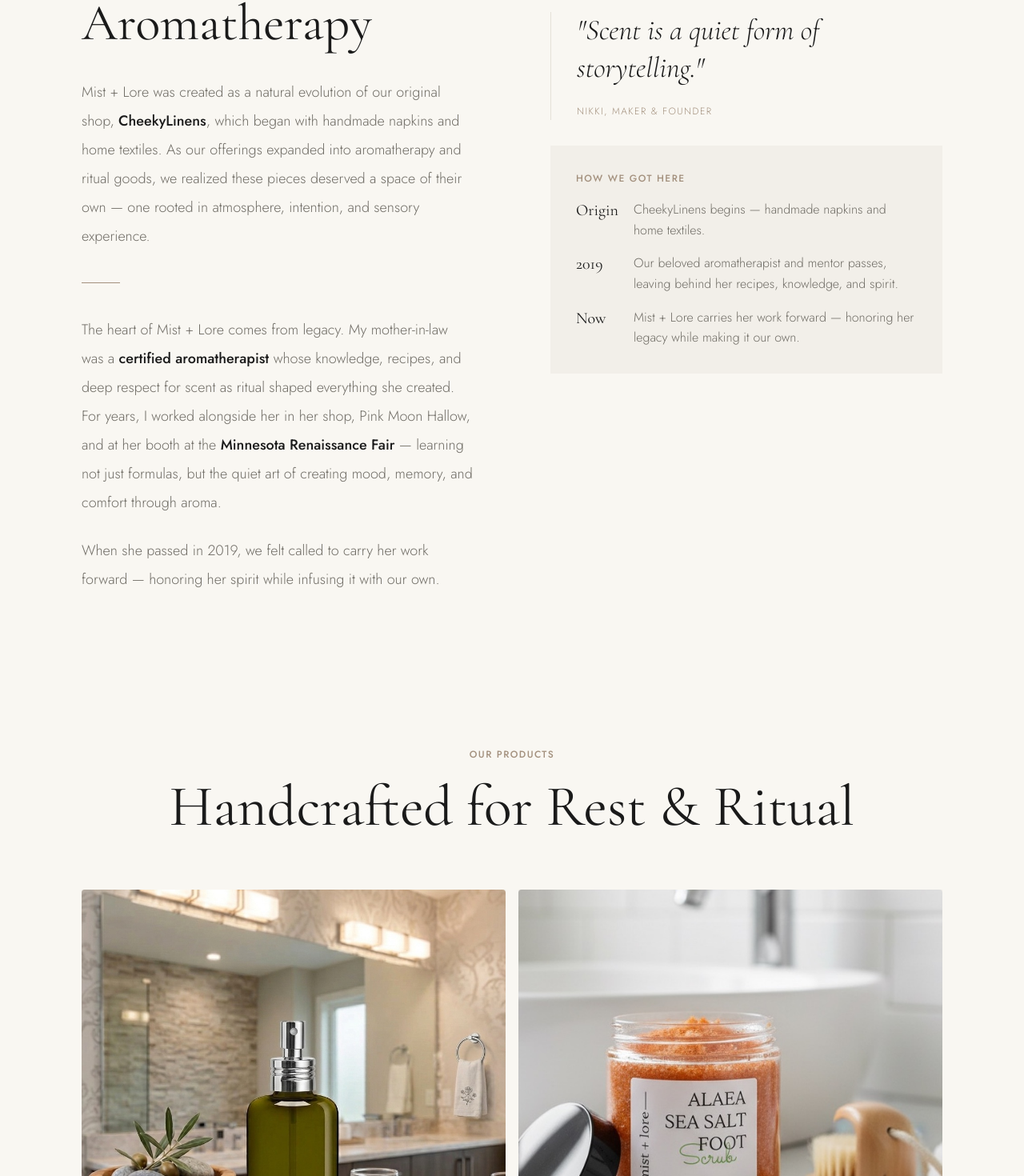
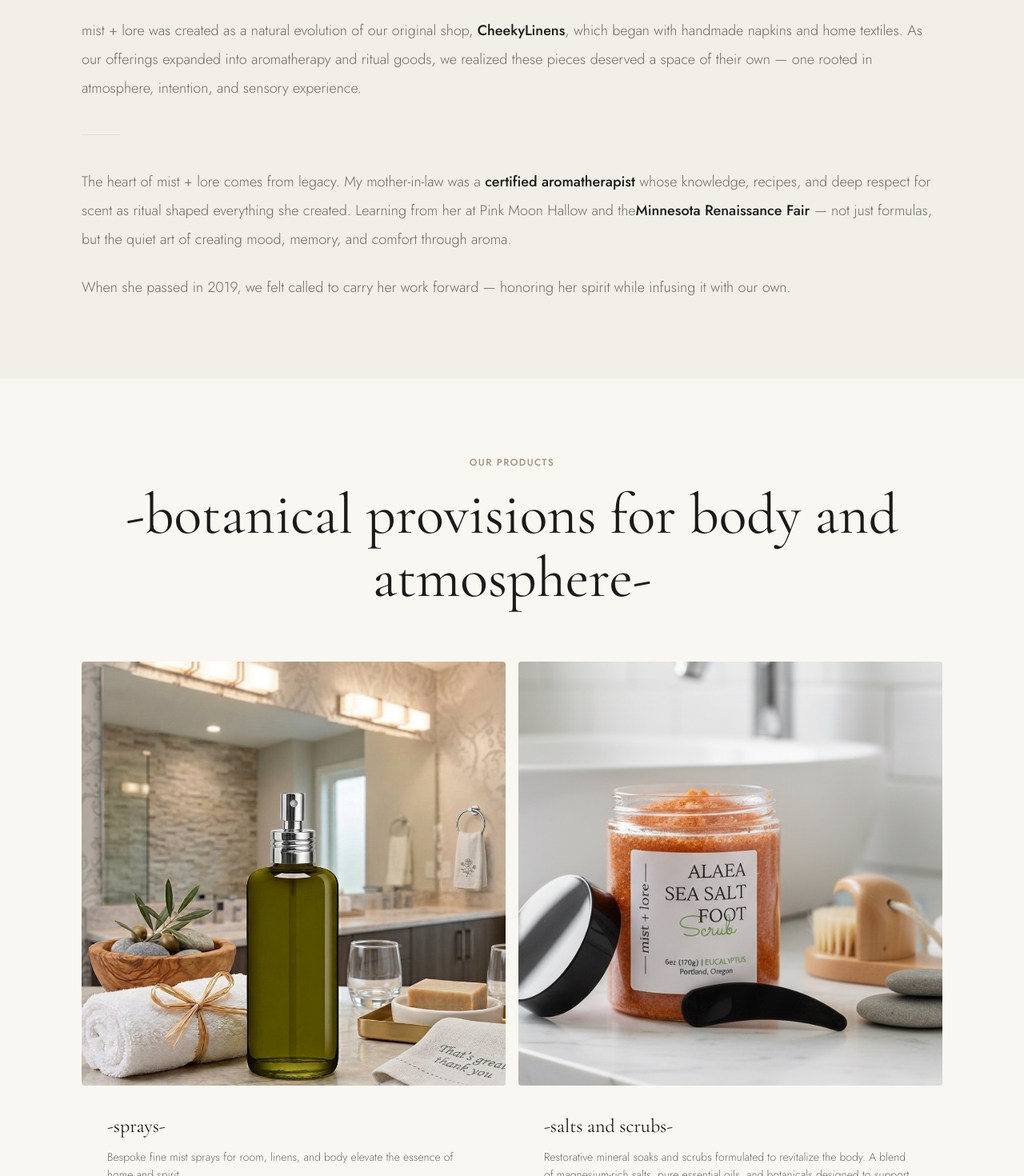
Before and after one commit to emb417/mistandlore, a Next.js app: page / in a window 1280 px wide. Shown: the part 808-2278 px from the top of the page at 80% size. Built offline with nearby package versions, Linux system fonts and the light colour scheme.

Commit message:
patch: content and style updates

```diff
--- a/src/components/layout/Nav.jsx
+++ b/src/components/layout/Nav.jsx
@@ -49,7 +49,7 @@
     <nav ref={navRef} className={`${styles.nav}${scrolled ? ` ${styles['nav--scrolled']}` : ''}${isMenuOpen ? ` ${styles['nav--menu-open']}` : ''}`}>
       <div className={`${styles.inner} container`}>
         <a href="#" className={styles.wordmark} onClick={closeMenu}>
-          Mist <span>+</span> Lore
+          mist <span>+</span> lore
         </a>
 
         <button
--- a/src/components/sections/Hero.module.css
+++ b/src/components/sections/Hero.module.css
@@ -4,7 +4,7 @@
   flex-direction: column;
   align-items: center;
   justify-content: flex-start;
-  padding: var(--space-8);
+  padding: var(--space-24) var(--space-8);
   padding-top: calc(var(--space-24) + var(--space-8));
   background-color: var(--color-parchment);
   overflow: hidden;
@@ -38,7 +38,9 @@
   width: 100%;
   height: 100%;
   object-fit: cover;
-  transition: transform 1.2s var(--ease-gentle), filter 0.6s var(--ease-gentle);
+  transition:
+    transform 1.2s var(--ease-gentle),
+    filter 0.6s var(--ease-gentle);
 }
 
 .tileOverlay {
@@ -68,7 +70,7 @@
 }
 
 .tile:hover {
-    border-radius: var(--radius-lg);
+  border-radius: var(--radius-lg);
 }
 
 .tile:hover .image {
@@ -81,8 +83,14 @@
 }
 
 @keyframes fadeUp {
-  from { opacity: 0; transform: translateY(20px); }
-  to { opacity: 1; transform: translateY(0); }
+  from {
+    opacity: 0;
+    transform: translateY(20px);
+  }
+  to {
+    opacity: 1;
+    transform: translateY(0);
+  }
 }
 
 /* Wide Desktop: 4x1 grid */
@@ -99,7 +107,9 @@
     padding-top: calc(var(--space-16) + var(--space-12));
     padding-bottom: var(--space-20);
   }
-  .grid { gap: var(--space-2); }
+  .grid {
+    gap: var(--space-2);
+  }
   .tileOverlay {
     opacity: 1;
     background: linear-gradient(to top, var(--color-obsidian), transparent);
--- a/src/components/sections/Maker.jsx
+++ b/src/components/sections/Maker.jsx
@@ -24,8 +24,9 @@
 
           <div className={styles.body}>
             <p>
-              I'm <strong>Nikki</strong>, the maker behind Mist + Lore and
-              <a href={CHEEKY_URL} target="_blank" rel="noopener noreferrer">CheekyLinens</a>. I find joy in creating goods that bring warmth,
+              I'm <strong>Nikki</strong>, the maker behind <a href={ETSY_URL} target="_blank" rel="noopener noreferrer" className={styles.link}>mist + lore</a> and{" "}
+              <a href={CHEEKY_URL} target="_blank" rel="noopener noreferrer" className={styles.link}>CheekyLinens</a>.
+              I find joy in creating goods that bring warmth,
               comfort, and beauty into people's homes — objects that feel both
               functional and a little bit magical.
             </p>
--- a/src/components/sections/Maker.module.css
+++ b/src/components/sections/Maker.module.css
@@ -86,6 +86,17 @@
   color: var(--color-obsidian);
 }
 
+.link {
+  color: var(--color-obsidian);
+  border-bottom: var(--border-thin);
+  transition: all var(--duration-fast) var(--ease-gentle);
+}
+
+.link:hover {
+  color: var(--color-ash);
+  border-bottom: var(--border-obsidian);
+}
+
 .shops {
   display: flex;
   gap: var(--space-4);
--- a/src/components/sections/Philosophy.jsx
+++ b/src/components/sections/Philosophy.jsx
@@ -33,7 +33,7 @@
               it feel alive.
             </p>
             <p>
-              With Mist + Lore, you are invited to choose your environment —
+              With mist + lore, you are invited to choose your environment —
               whether that's peaceful, cozy, loving, restorative, or simply
               beautiful.
             </p>
--- a/src/components/sections/Products.jsx
+++ b/src/components/sections/Products.jsx
@@ -5,26 +5,26 @@
 const categories = [
   {
     image: '/vintage_green_chrome_spray.jpg',
-    name: 'Sprays',
-    desc: 'Artisanal body and linen mists for home and spirit.',
+    name: 'sprays',
+    desc: 'Bespoke fine mist sprays for room, linens, and body elevate the essence of home and spirit.',
     url: "https://www.etsy.com/shop/mistandlore/?etsrc=sdt&section_id=57292809",
   },
   {
     image: '/scrub_eucalyptus.jpg',
-    name: 'Salts and Scrubs',
-    desc: 'Mineral-rich exfoliants infused with pure essential oils.',
+    name: 'salts and scrubs',
+    desc: 'Restorative mineral soaks and scrubs formulated to revitalize the body. A blend of magnesium-rich salts, pure essential oils, and botanicals designed to support physical recovery and intentional rest.',
     url: "https://www.etsy.com/shop/mistandlore/?etsrc=sdt&section_id=57708486",
   },
   {
     image: '/boho_eye_pillows.jpg',
-    name: 'Hot/Cold Therapy',
-    desc: 'Weighted eye pillows and wraps for deep relaxation.',
+    name: 'hot and cold therapy',
+    desc: 'Restorative weighted wraps and pillows formulated to provide targeted relief. A blend of temperature-responsive grains, pure essential oils, and botanicals designed to support physical comfort and intentional stillness.',
     url: "https://www.etsy.com/shop/mistandlore/?etsrc=sdt&section_id=57551100",
   },
   {
     image: '/kyphi_new_2.jpg',
     name: 'Incense',
-    desc: 'Ancient Egyptian Kyphi and hand-dipped botanical sticks.',
+    desc: 'Restorative resins and sticks formulated to shift the atmosphere. A blend of traditional aromatics, rare resins, and harvested botanicals designed to support sensory presence and intentional ritual.',
     url: "https://www.etsy.com/shop/mistandlore/?etsrc=sdt&section_id=57225275",
   },
 ]
@@ -37,7 +37,7 @@
         <div className={styles.header}>
           <p className="eyebrow">Our Products</p>
           <h2 className={`display ${styles.heading}`}>
-            Handcrafted for Rest &amp; Ritual
+            -botanical provisions for body and atmosphere-
           </h2>
         </div>
 
@@ -48,7 +48,7 @@
                 <img src={image} alt={name} className={styles.image} />
               </div>
               <div className={styles.tileContent}>
-                <h3 className={styles.tileName}>{name}</h3>
+                <h3 className={styles.tileName}>-{name}-</h3>
                 <p className={styles.tileDesc}>{desc}</p>
                 <a href={url} className={styles.tileLink}>Shop Category</a>
               </div>
@@ -58,7 +58,7 @@
 
         <div className={styles.footer}>
           <p className={styles.footerText}>
-            Every item is handmade in small batches in Portland, Oregon.
+            Meticulously crafted in small batches and made to order in our Portland, Oregon studio.
           </p>
           <a
             href={ETSY_URL}
--- a/src/components/sections/Products.module.css
+++ b/src/components/sections/Products.module.css
@@ -47,6 +47,7 @@
 .tileContent {
   padding: var(--space-8);
   background-color: var(--color-parchment);
+  height: 100%;
 }
 
 .tileName {
--- a/src/components/sections/Story.jsx
+++ b/src/components/sections/Story.jsx
@@ -11,7 +11,7 @@
   },
   {
     year: 'Now',
-    text: 'Mist + Lore carries her work forward — honoring her legacy while making it our own.',
+    text: 'mist + lore carries her work forward — honoring her legacy while making it our own.',
   },
 ]
 
@@ -28,7 +28,7 @@
 
           <div className={styles.body}>
             <p>
-              Mist + Lore was created as a natural evolution of our original
+              mist + lore was created as a natural evolution of our original
               shop, <a href="https://cheekylinens.etsy.com" target="_blank" rel="noopener noreferrer"><strong>CheekyLinens</strong></a>, which began with handmade
               napkins and home textiles. As our offerings expanded into
               aromatherapy and ritual goods, we realized these pieces deserved
@@ -39,14 +39,12 @@
             <div className={styles.divider} />
 
             <p>
-              The heart of Mist + Lore comes from legacy. My mother-in-law was
+              The heart of mist + lore comes from legacy. My mother-in-law was
               a <strong>certified aromatherapist</strong> whose knowledge,
               recipes, and deep respect for scent as ritual shaped everything
-              she created. For years, I worked alongside her in her shop,
-              Pink Moon Hallow, and at her booth at the{' '}
-              <strong>Minnesota Renaissance Fair</strong> — learning not just
-              formulas, but the quiet art of creating mood, memory, and comfort
-              through aroma.
+              she created. Learning from her at Pink Moon Hallow and the
+              <strong>Minnesota Renaissance Fair</strong> — not just formulas,
+              but the quiet art of creating mood, memory, and comfort through aroma.
             </p>
 
             <p>
@@ -55,26 +53,6 @@
             </p>
           </div>
         </div>
-
-        <div className={styles.aside}>
-          <div className={styles.pullquote}>
-            <blockquote>
-              "Scent is a quiet form of storytelling."
-            </blockquote>
-            <cite>Nikki, maker &amp; founder</cite>
-          </div>
-
-          <div className={styles.origins}>
-            <p className={styles.originsLabel}>How we got here</p>
-            {timeline.map(({ year, text }) => (
-              <div key={year} className={styles.originsItem}>
-                <span className={styles.originsYear}>{year}</span>
-                <p className={styles.originsText}>{text}</p>
-              </div>
-            ))}
-          </div>
-        </div>
-
       </div>
     </section>
   )
--- a/src/components/sections/Story.module.css
+++ b/src/components/sections/Story.module.css
@@ -1,16 +1,17 @@
 .story {
-  background-color: var(--color-parchment);
+  background-color: var(--color-mist);
 }
 
 .inner {
   display: grid;
-  grid-template-columns: 1fr 1fr;
+  grid-template-columns: 1fr;
   gap: var(--space-24);
   align-items: center;
 }
 
 .label {
   margin-bottom: var(--space-6);
+  color: var(--color-ash);
 }
 
 .heading {
@@ -39,7 +40,7 @@
 .divider {
   width: 48px;
   height: 1px;
-  background-color: var(--color-driftwood);
+  background-color: var(--color-fog);
   margin-block: var(--space-4);
 }
 
```
